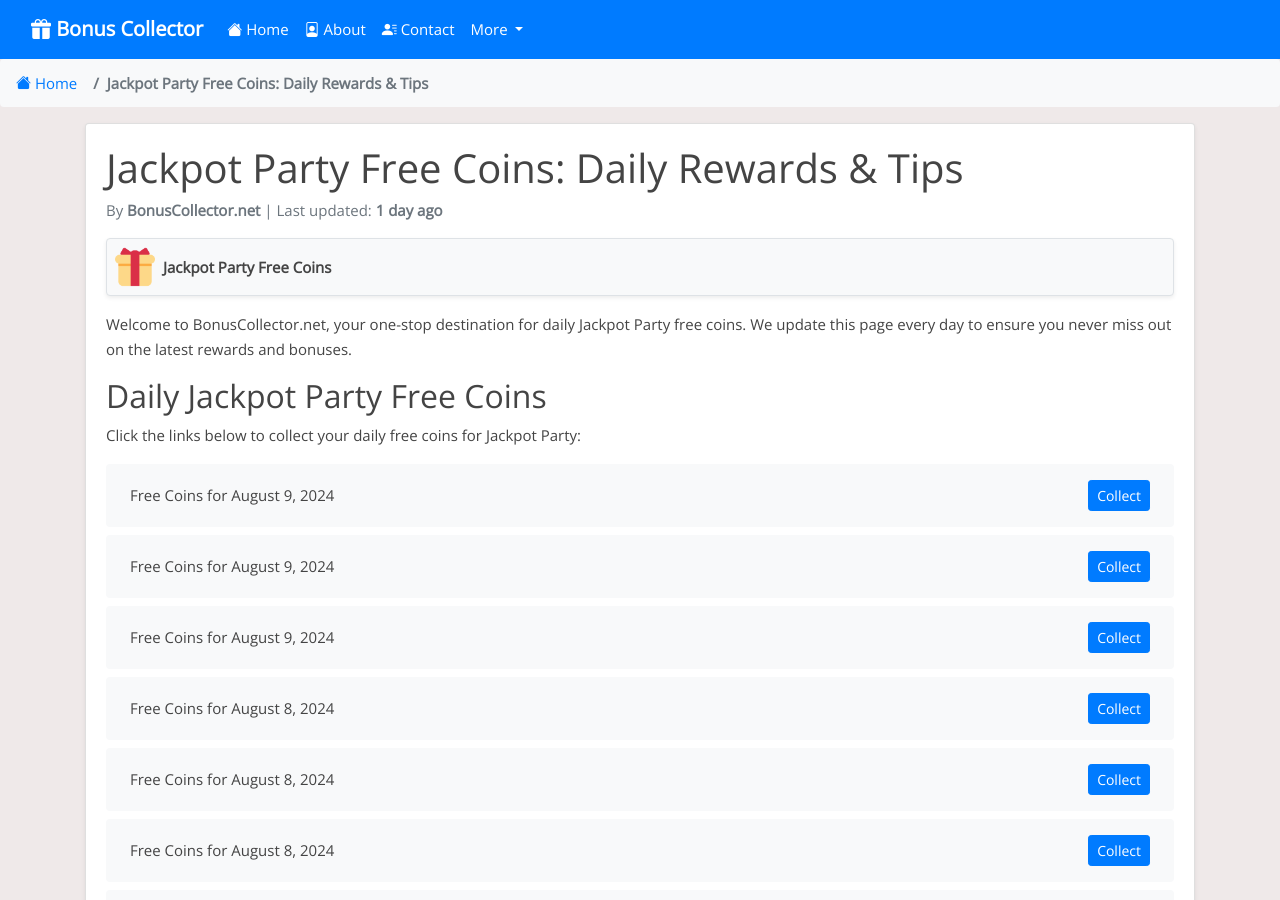
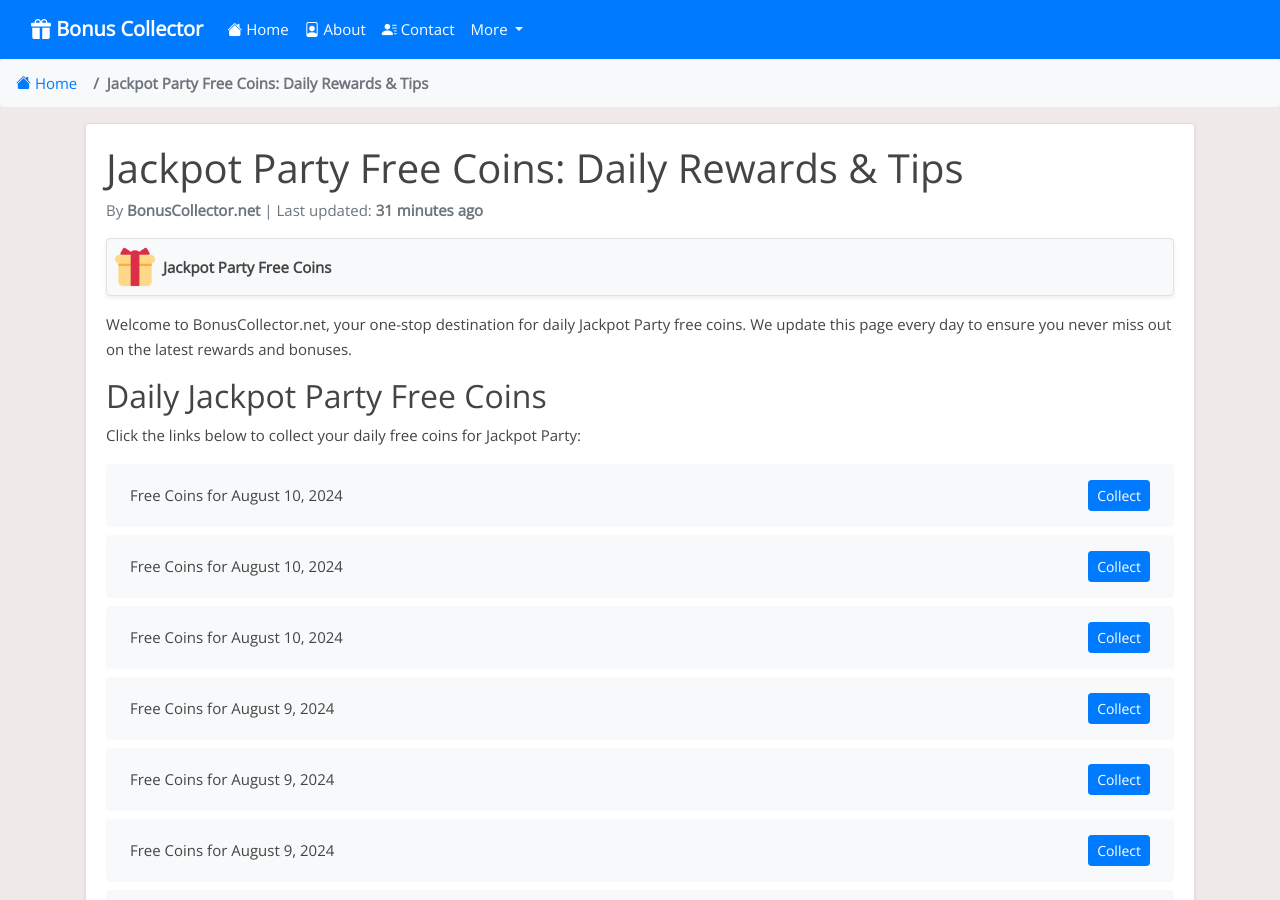
Before and after one commit to Prollad99/bs-net, a Jekyll site: the page built from _posts/2024-07-31-jackpot-party.md, in a window 1280 px wide and 900 px high. Built offline with Jekyll 4.4.1, drawn with Linux system fonts in a browser that asks for light colours; nearby versions of some CDN libraries; comment, search, counter and statistics services are not loaded; some of the changed text lies outside the part shown.

Commit message:
Update jackpot-party reward links and last modified date

```diff
--- a/_data/include_files.yml
+++ b/_data/include_files.yml
@@ -68,7 +68,7 @@
   last_modified: 2024-08-10 03:17:49
 
 jackpot-party.html:
-  last_modified: 2024-08-09 03:15:27
+  last_modified: 2024-08-10 03:38:00
 
 quick-hit-slots.html:
   last_modified: 2024-08-10 03:17:45
--- a/_includes/jackpot-party.html
+++ b/_includes/jackpot-party.html
@@ -1,4 +1,16 @@
 <ul class="list-group mt-3 mb-4">
+  <li class="list-group-item d-flex justify-content-between align-items-center">
+    <span>Free Coins for August 10, 2024</span>
+    <a href="https://bit.ly/3YCvFN8" class="btn btn-primary btn-sm">Collect</a>
+  </li>
+  <li class="list-group-item d-flex justify-content-between align-items-center">
+    <span>Free Coins for August 10, 2024</span>
+    <a href="http://bit.ly/3SEMiDW" class="btn btn-primary btn-sm">Collect</a>
+  </li>
+  <li class="list-group-item d-flex justify-content-between align-items-center">
+    <span>Free Coins for August 10, 2024</span>
+    <a href="https://bit.ly/3SF9S3u" class="btn btn-primary btn-sm">Collect</a>
+  </li>
   <li class="list-group-item d-flex justify-content-between align-items-center">
     <span>Free Coins for August 9, 2024</span>
     <a href="https://bit.ly/3M31syV" class="btn btn-primary btn-sm">Collect</a>
@@ -387,16 +399,4 @@
     <span>Free Coins for Invalid Date</span>
     <a href="https://jackpotpartycasino.jckpt.me/be687acf9c" class="btn btn-primary btn-sm">Collect</a>
   </li>
-  <li class="list-group-item d-flex justify-content-between align-items-center">
-    <span>Free Coins for Invalid Date</span>
-    <a href="https://bit.ly/3VXtXmn" class="btn btn-primary btn-sm">Collect</a>
-  </li>
-  <li class="list-group-item d-flex justify-content-between align-items-center">
-    <span>Free Coins for Invalid Date</span>
-    <a href="https://bit.ly/3S3L4BL" class="btn btn-primary btn-sm">Collect</a>
-  </li>
-  <li class="list-group-item d-flex justify-content-between align-items-center">
-    <span>Free Coins for Invalid Date</span>
-    <a href="https://bit.ly/4eY01z9" class="btn btn-primary btn-sm">Collect</a>
-  </li>
 </ul>
```
Also changed, not shown: links-json/jackpot-party.json (+12 -9 lines).
